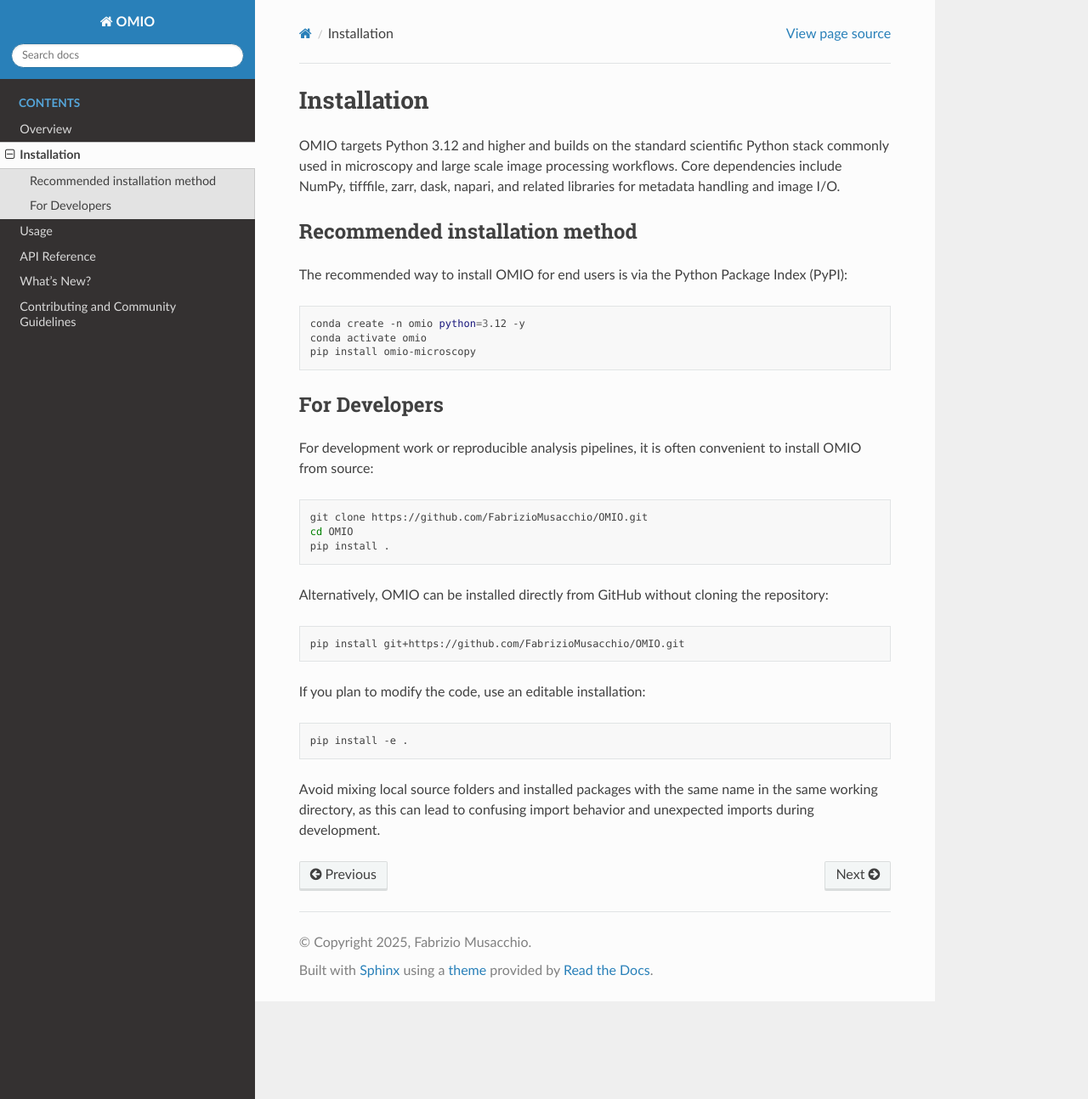
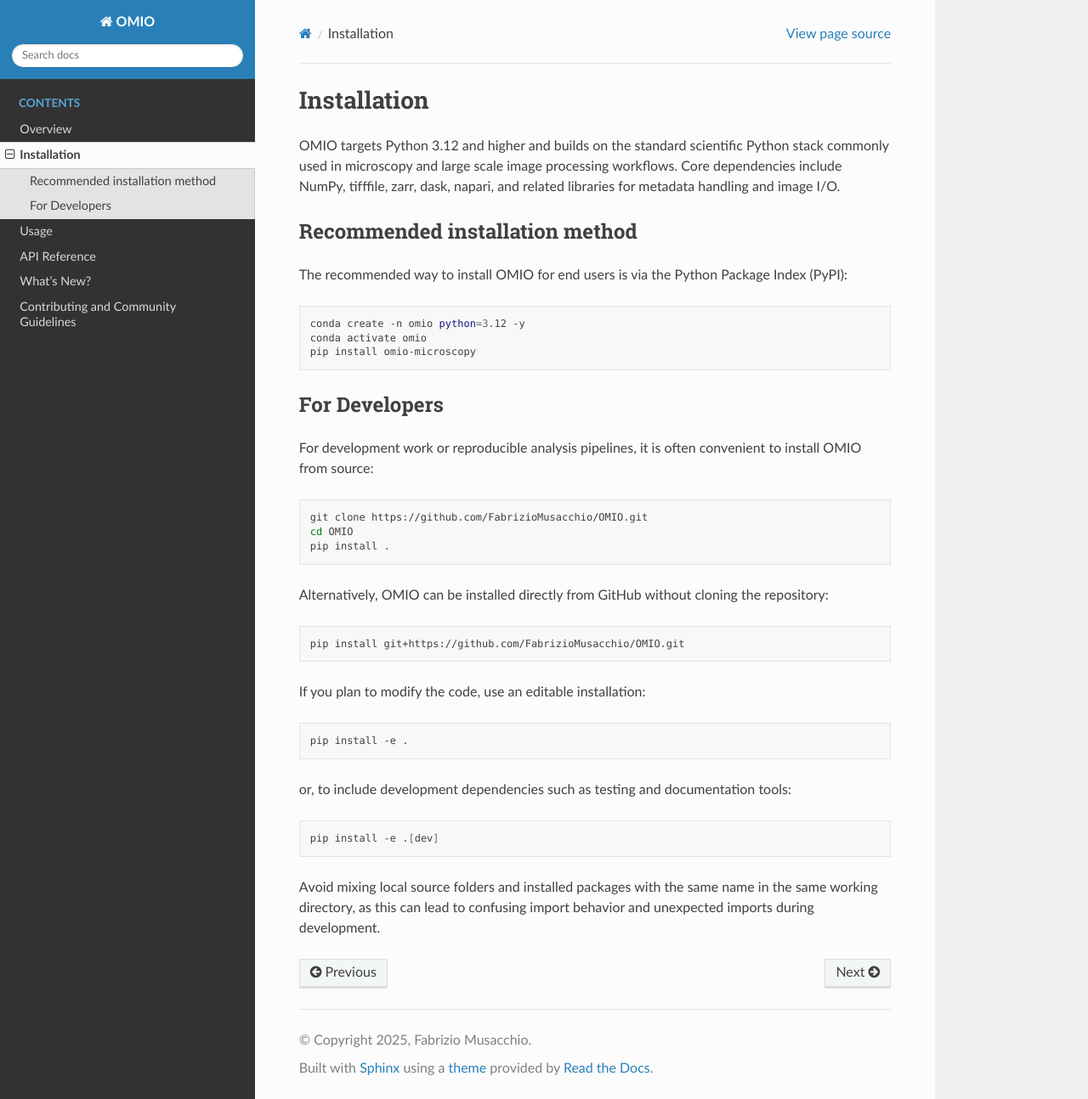
Before and after one commit to FabrizioMusacchio/omio, a Sphinx documentation site: the page built from docs/source/installation.rst, in a window 1280 px wide and 1294 px high. Shown: the whole window at 85% size. Built offline with Sphinx 7.4.7 and the Read the Docs theme 3.1.0, drawn with Linux system fonts in a browser that asks for light colours.

Commit message:
docs: add instructions for installing development dependencies in installation.rst

```diff
--- a/docs/source/installation.rst
+++ b/docs/source/installation.rst
@@ -44,6 +44,12 @@
 
    pip install -e .
 
+or, to include development dependencies such as testing and documentation tools:
+
+.. code-block:: bash
+
+   pip install -e .[dev]
+
 Avoid mixing local source folders and installed packages with the same name in
 the same working directory, as this can lead to confusing import behavior and
 unexpected imports during development.
```
